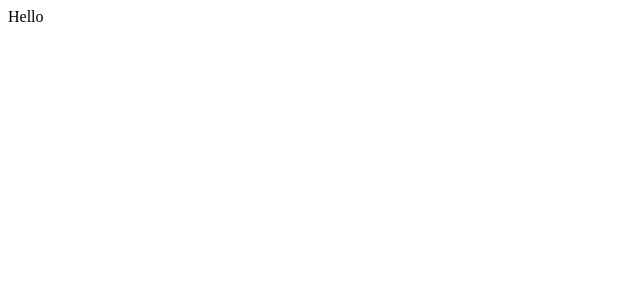
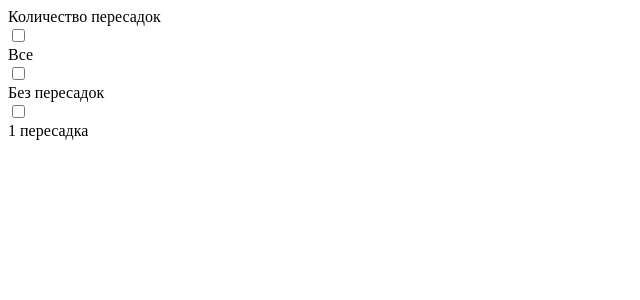
Before and after one commit to cv9t/aviasales-test-task, a React (Create React App) app: page / in a window 1280 px wide. Shown: the top 300 px of the page, without its empty margins (0-640 px from the left). Built offline with nearby package versions, Linux system fonts and the light colour scheme.

Commit message:
Add Filter and FilterItem components without styles

```diff
--- a/public/index.html
+++ b/public/index.html
@@ -1,10 +1,9 @@
 <!DOCTYPE html>
 <html lang="en">
 	<head>
-		<meta charset="UTF-8" />
-		<meta http-equiv="X-UA-Compatible" content="IE=edge" />
-		<meta name="viewport" content="width=device-width, initial-scale=1.0" />
-		<title>Aviasales test app</title>
+		<meta charset="utf-8" />
+		<meta name="theme-color" content="#000000" />
+		<title>React App</title>
 	</head>
 	<body>
 		<noscript>You need to enable JavaScript to run this app.</noscript>
--- a/src/App.tsx
+++ b/src/App.tsx
@@ -1,7 +1,8 @@
 import React from "react";
+import Filter from "./components/Filter/Filter";
 
 function App() {
-	return <div>Hello</div>;
+	return <Filter title="Количество пересадок" />;
 }
 
 export default App;
--- /dev/null
+++ b/src/components/Filter/Filter.tsx
@@ -0,0 +1,33 @@
+import React, { FC } from "react";
+import FilterItem from "../FilterItem/FilterItem";
+
+interface FilterProps {
+	title: string;
+}
+
+const Filter: FC<FilterProps> = ({ title }) => {
+	const filterItems = [
+		{
+			title: "Все",
+			value: "all",
+		},
+		{
+			title: "Без пересадок",
+			value: "0",
+		},
+		{
+			title: "1 пересадка",
+			value: "1",
+		},
+	];
+	return (
+		<div className="filter">
+			<div className="filter__title">{title}</div>
+			{filterItems.map((item) => (
+				<FilterItem item={item} key={item.value} />
+			))}
+		</div>
+	);
+};
+
+export default Filter;
--- /dev/null
+++ b/src/components/FilterItem/FilterItem.tsx
@@ -0,0 +1,17 @@
+import React, { FC } from "react";
+import { IFilterItem } from "../../types/types";
+
+interface FilterItemProps {
+	item: IFilterItem;
+}
+
+const FilterItem: FC<FilterItemProps> = ({ item }) => {
+	return (
+		<div className="filterItem">
+			<input type="checkbox" value={item.value} />
+			<div className="filterItem__title">{item.title}</div>
+		</div>
+	);
+};
+
+export default FilterItem;
--- /dev/null
+++ b/src/react-app-env.d.ts
@@ -0,0 +1,6 @@
+/// <reference types="react-scripts" />
+
+declare module "*.css" {
+	const css: any;
+	export default css;
+}
--- /dev/null
+++ b/src/types/types.tsx
@@ -0,0 +1,4 @@
+export interface IFilterItem {
+	title: string;
+	value: string;
+}
```
Also changed, not shown: src/components/Filter/Filter.module.css (added), src/components/FilterItem/FilterItem.module.css (added), 2 other files (tests, documents, lock files or other folders).
